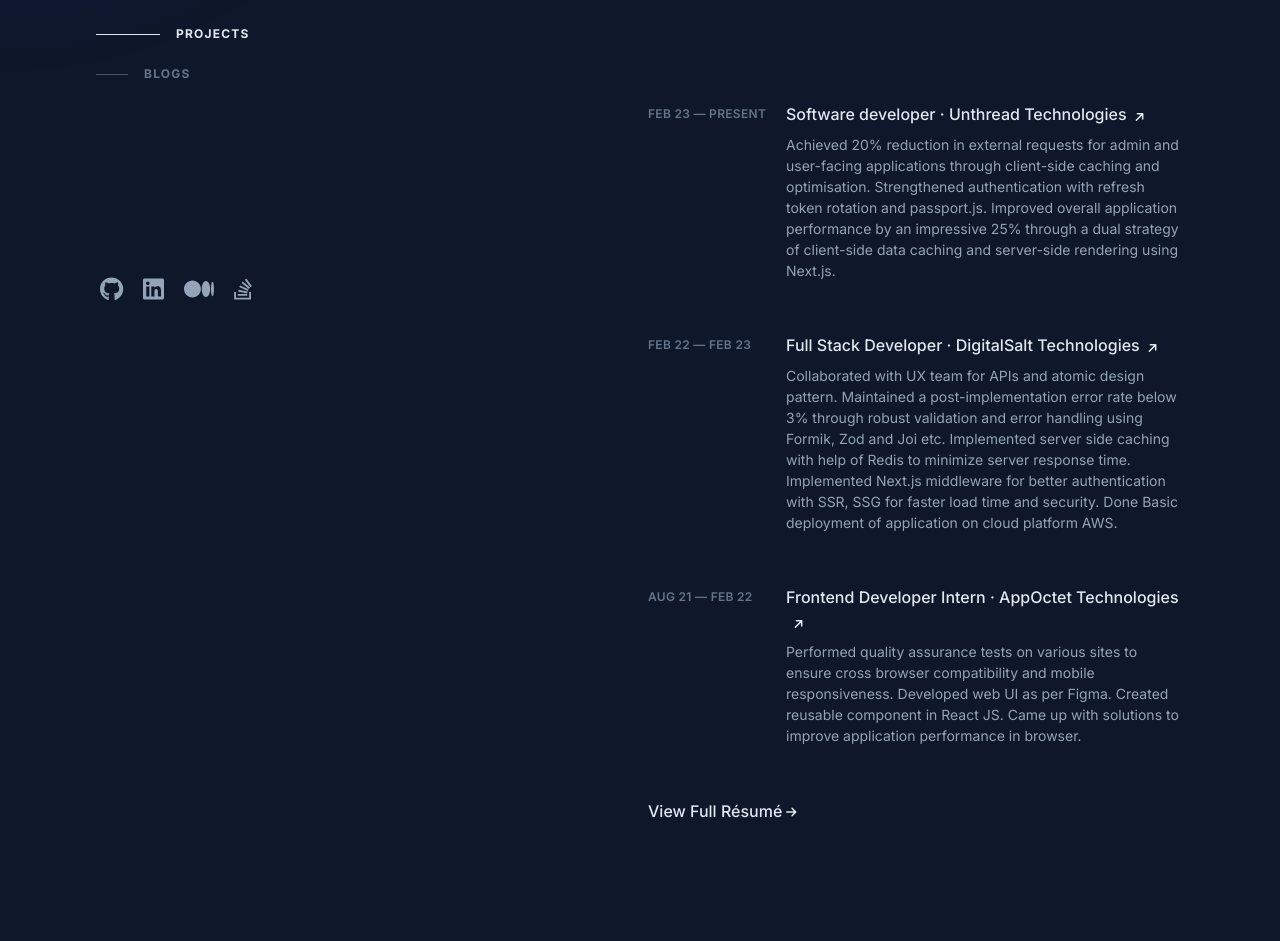
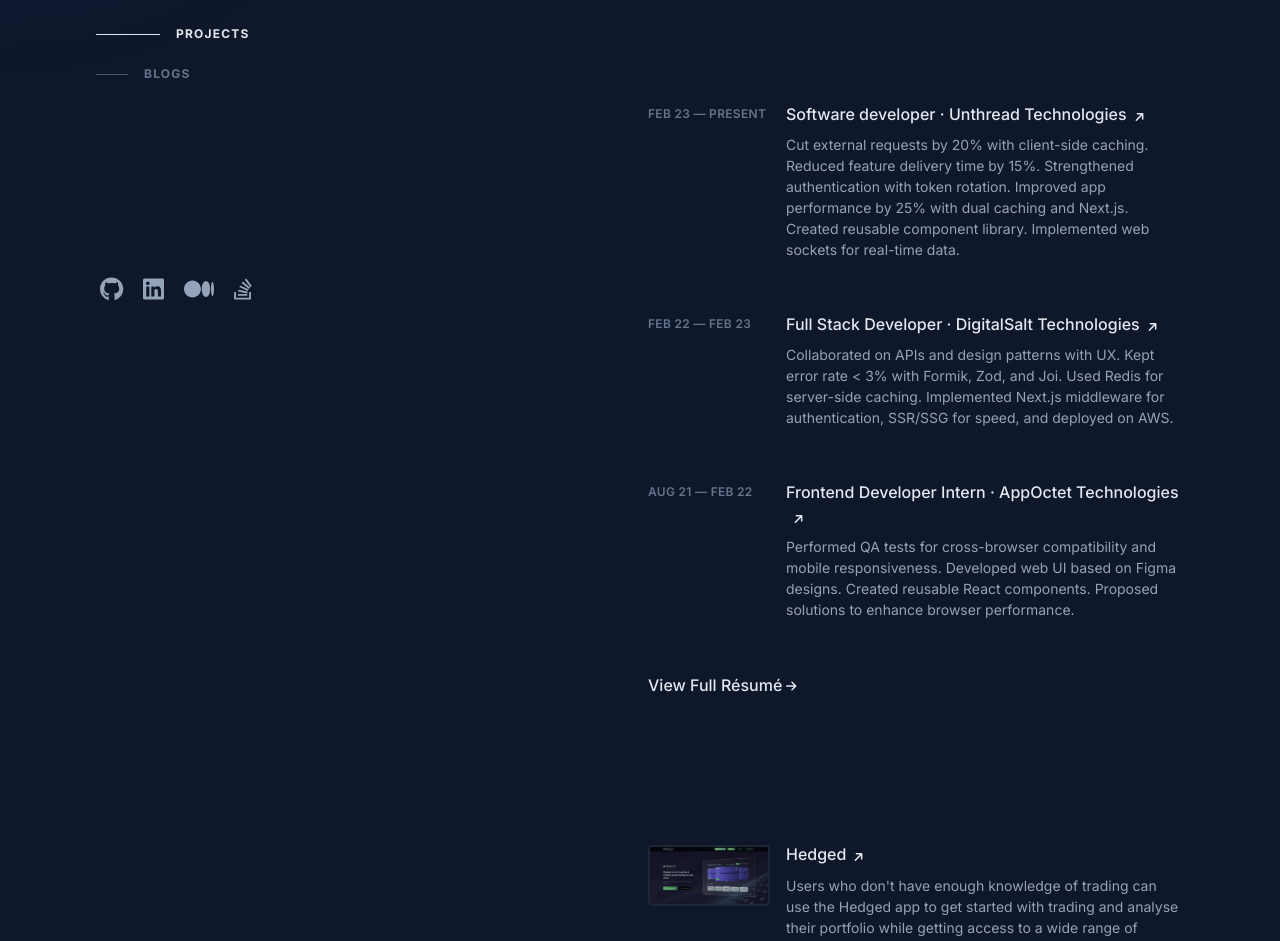
Before and after one commit to AbhishekKolge/portfolio-website, a Next.js app: page / in a window 1280 px wide. Shown: the part 402-1343 px from the top of the page. Built offline with nearby package versions, Linux system fonts and the light colour scheme.

Commit message:
Update data.js

```diff
--- a/src/components/experience/data.js
+++ b/src/components/experience/data.js
@@ -9,7 +9,7 @@
       to: 'present',
     },
     description:
-      'Achieved 20% reduction in external requests for admin and user-facing applications through client-side caching and optimisation. Strengthened authentication with refresh token rotation and passport.js. Improved overall application performance by an impressive 25% through a dual strategy of client-side data caching and server-side rendering using Next.js.',
+      'Cut external requests by 20% with client-side caching. Reduced feature delivery time by 15%. Strengthened authentication with token rotation. Improved app performance by 25% with dual caching and Next.js. Created reusable component library. Implemented web sockets for real-time data.',
     tags: [],
   },
   {
@@ -22,7 +22,7 @@
       to: 'Feb 23',
     },
     description:
-      'Collaborated with UX team for APIs and atomic design pattern. Maintained a post-implementation error rate below 3% through robust validation and error handling using Formik, Zod and Joi etc. Implemented server side caching with help of Redis to minimize server response time. Implemented Next.js middleware for better authentication with SSR, SSG for faster load time and security. Done Basic deployment of application on cloud platform AWS.',
+      'Collaborated on APIs and design patterns with UX. Kept error rate < 3% with Formik, Zod, and Joi. Used Redis for server-side caching. Implemented Next.js middleware for authentication, SSR/SSG for speed, and deployed on AWS.',
     tags: [],
   },
   {
@@ -35,7 +35,7 @@
       to: 'Feb 22',
     },
     description:
-      'Performed quality assurance tests on various sites to ensure cross browser compatibility and mobile responsiveness. Developed web UI as per Figma. Created reusable component in React JS. Came up with solutions to improve application performance in browser.',
+      'Performed QA tests for cross-browser compatibility and mobile responsiveness. Developed web UI based on Figma designs. Created reusable React components. Proposed solutions to enhance browser performance.',
     tags: [],
   },
 ];
```
